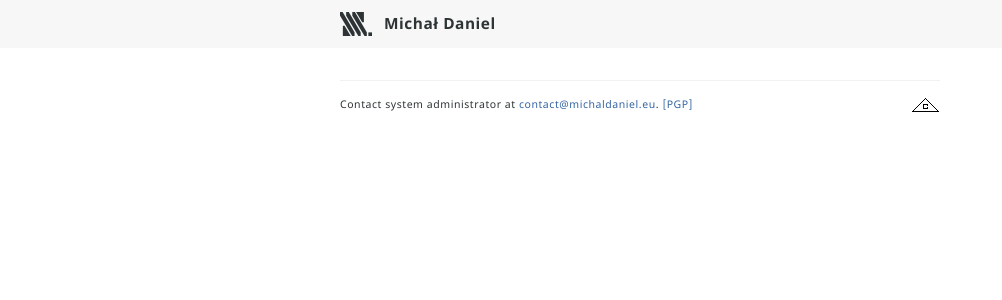
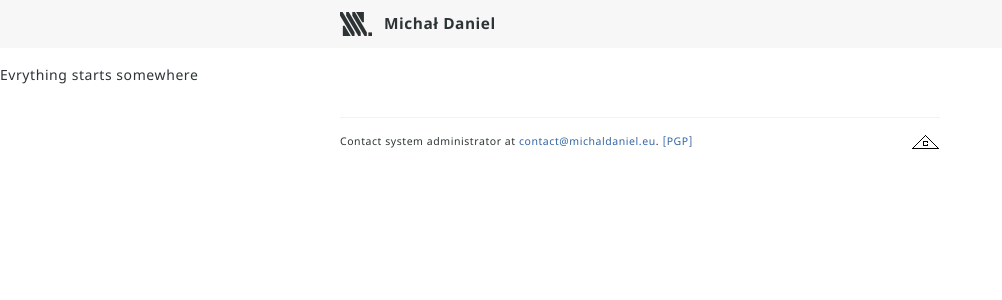
Before and after one commit to michaldaniel/start.morningbird.eu, a Jekyll site: the page built from index.html, in a window 1280 px wide. Shown: the top 300 px of the page, without its empty margins (0-1002 px from the left). Built offline with Jekyll 4.4.1, drawn with Linux system fonts in a browser that asks for light colours; comment, search, counter and statistics services are not loaded.

Commit message:
Begining of something great

```diff
--- a/_config.yml
+++ b/_config.yml
@@ -1,6 +1,6 @@
 # My variables
-name:
-description:
+name: start.morningbird.eu
+description: The border between wired and real world isn't all that clear. I'll be able to enter it soon. I'll translate myself into it.
 author:
   name: Michał Daniel
   email: contact@michaldaniel.eu
@@ -27,6 +27,6 @@
 highlighter: rouge
 
 # Site
-url:
+url: https://start.morningbird.eu
 website: https://morningbird.eu
 sources: https://github.com/michaldaniel
--- a/index.html
+++ b/index.html
@@ -1,4 +1,6 @@
 ---
 layout: core
-title:
+title: Homepage
 ---
+
+<p>Evrything starts somewhere</p>
```
